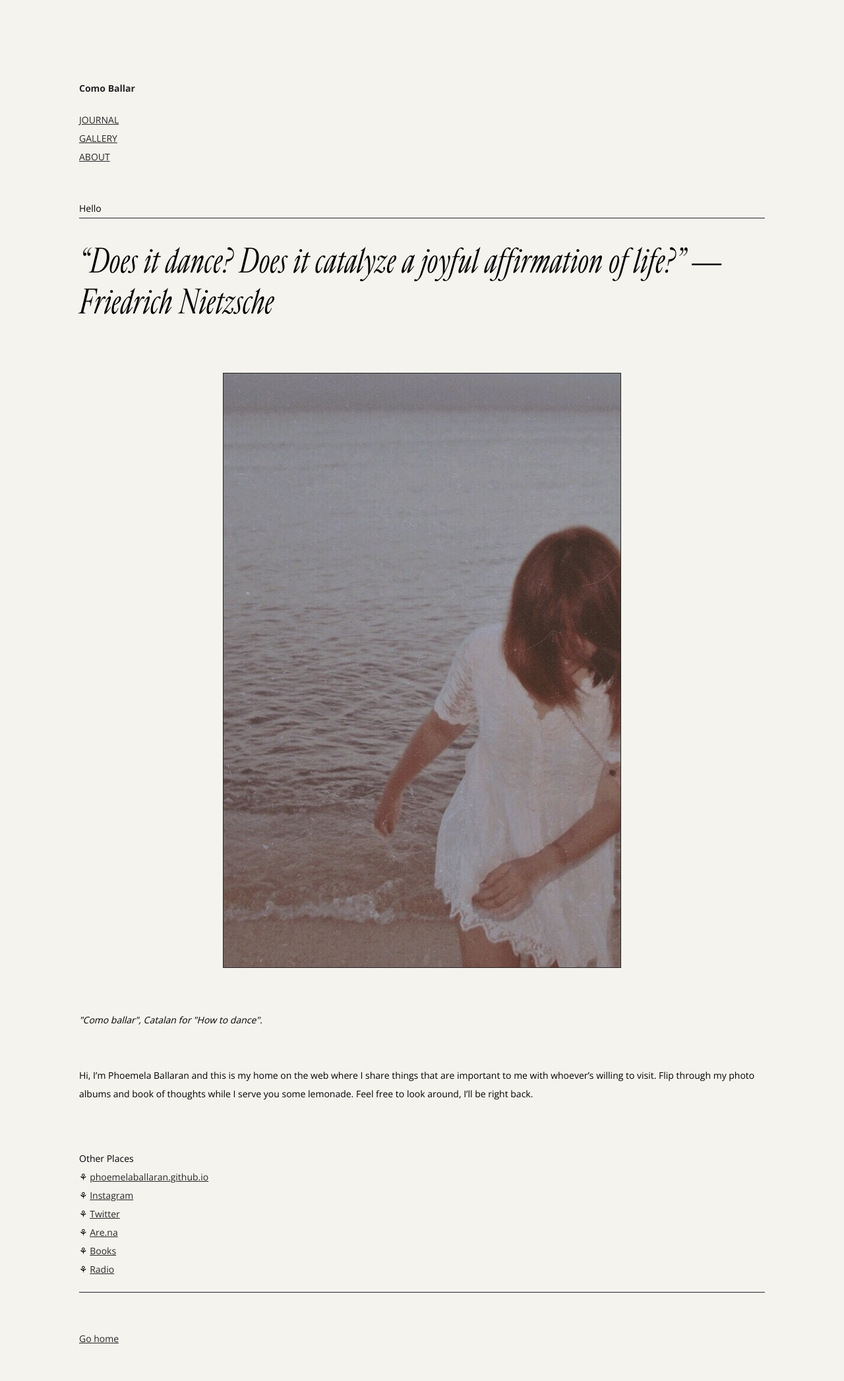
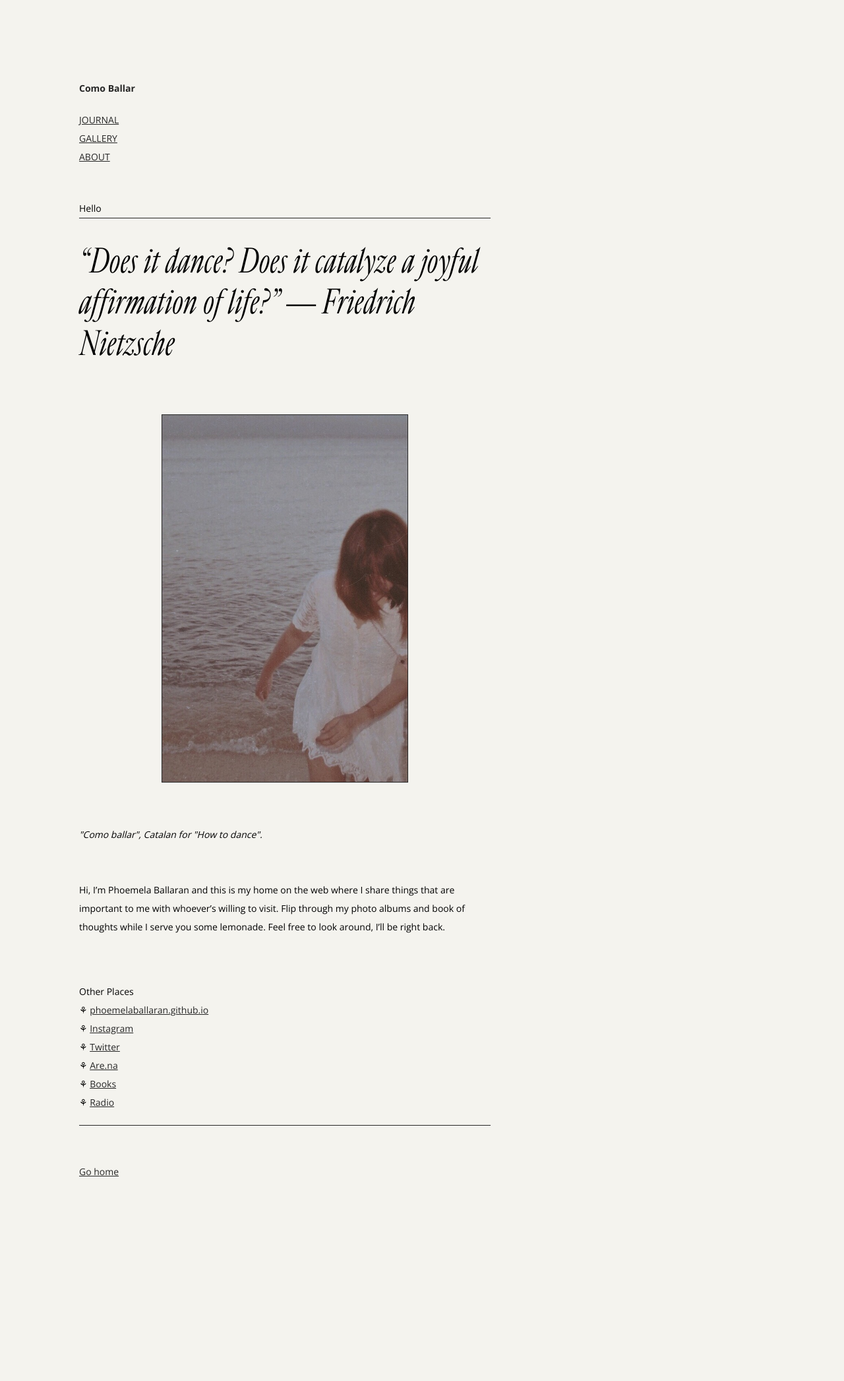
Before and after one commit to comballar/comballar.github.io, a Jekyll site: the page built from about.html, in a window 1280 px wide. Shown: the whole page at 66% size. Built offline with Jekyll 4.4.1, drawn with Linux system fonts in a browser that asks for light colours; after the commit the page ends 1840 px from its top, so only the background shows below that.

Commit message:
Update about.html

```diff
--- a/_layouts/about.html
+++ b/_layouts/about.html
@@ -5,7 +5,7 @@
   <body>
     <div class="container">
       {% include header.html uid="https://comoballar.github.io/about/" %}
-      <div class="entry">
+      <div class="post">
 
         <div class="post__meta">
           <div class="post__title">{{ page.title }}</div>
@@ -16,7 +16,7 @@
         </div>
       </div>
 
-      <br><br><a  href="https://comoballar.github.io">Go home</a>
+      <br><br><a  href="https://phoemelaballaran.github.io">Go home</a>
 
     </div>
   </body>
```
